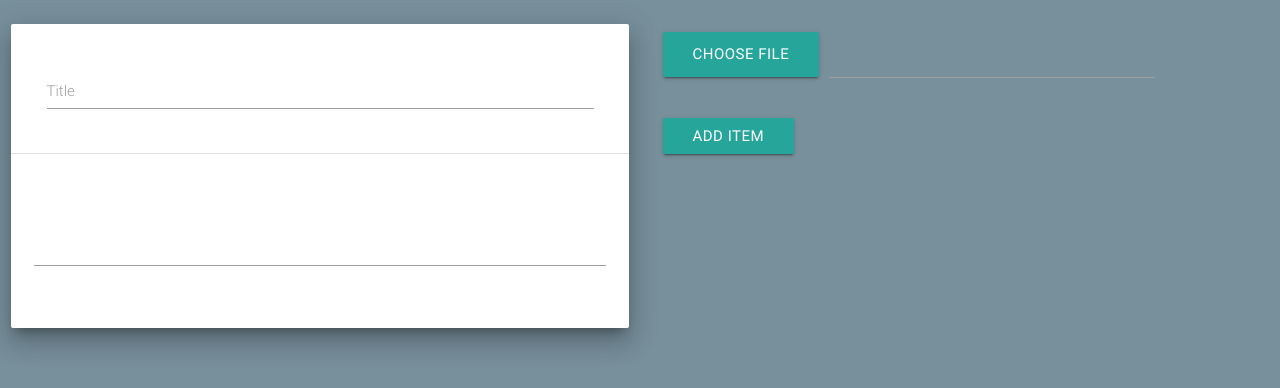
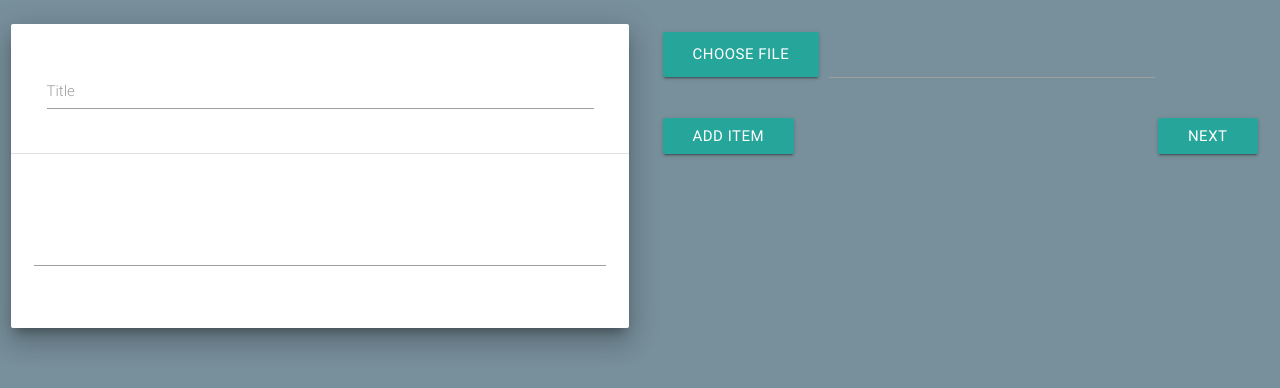
Before and after one commit to Nikaoto/Sami, a plain HTML site: page index.html in a window 1280 px wide. Shown: the part 110-498 px from the top of the page. Drawn offline with nearby package versions, Linux system fonts and the light colour scheme.

Commit message:
setting up generator

```diff
--- a/index.html
+++ b/index.html
@@ -73,9 +73,11 @@
 
 			<!--Search-->
 			<div class="row">
-				<div class="col s12">
+				<div class="col s12" style="margin-bottom: 10px">
 					<button onclick="addItem(getRandomImage())" class="waves-effect waves-light btn">Add Item</button>
+					<button onclick="" class="waves-effect waves-light btn" style="float: right;">Next</button>
 				</div>
+
 		 		<div id="resource-list" class="col s12">
 				</div>
 			</div>
@@ -87,6 +89,7 @@
   <script type="text/javascript" src="js/materialize.min.js"></script>
 
   <!--Main-->
+  <script type="text/javascript" src="js/generator.js"></script>
   <script>
   	let imageDir = "img/"
 
```
